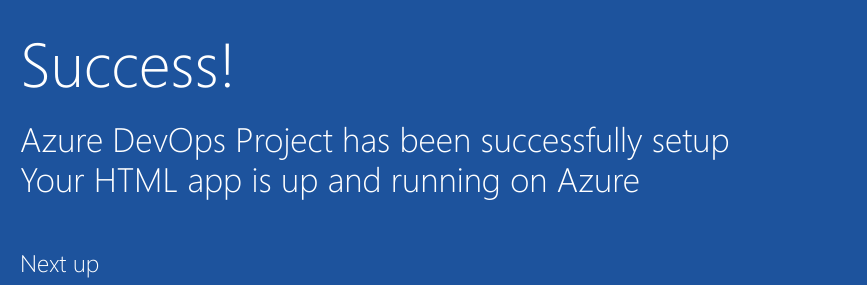
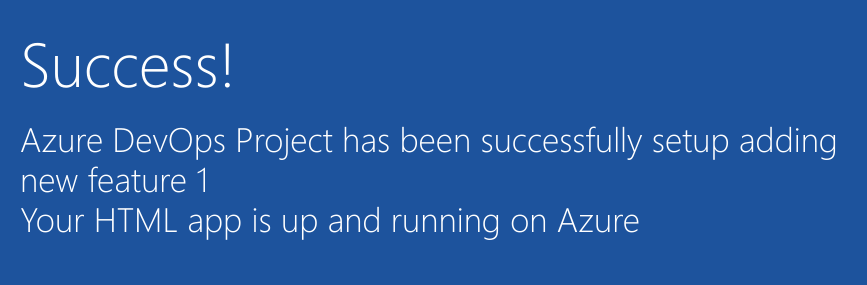
Before and after one commit to ganeshkumarsm/one, a plain HTML site: page index.html in a window 1280 px wide. Shown: the part 352-637 px from the top of the page, 205-1072 px from the left. Drawn offline with Linux system fonts and the light colour scheme.

Commit message:
feature1 added

```diff
--- a/index.html
+++ b/index.html
@@ -19,7 +19,7 @@
         </div>
             <div class="content-body">
                 <div class="success-text">Success!</div>
-                <div class="description line-1"> Azure DevOps Project has been successfully setup</div>
+                <div class="description line-1"> Azure DevOps Project has been successfully setup adding new feature 1</div>
                 <div class="description line-2"> Your HTML app is up and running on Azure</div>
                 <div class="next-steps-container">
                     <div class="next-steps-header">Next up</div>
```
